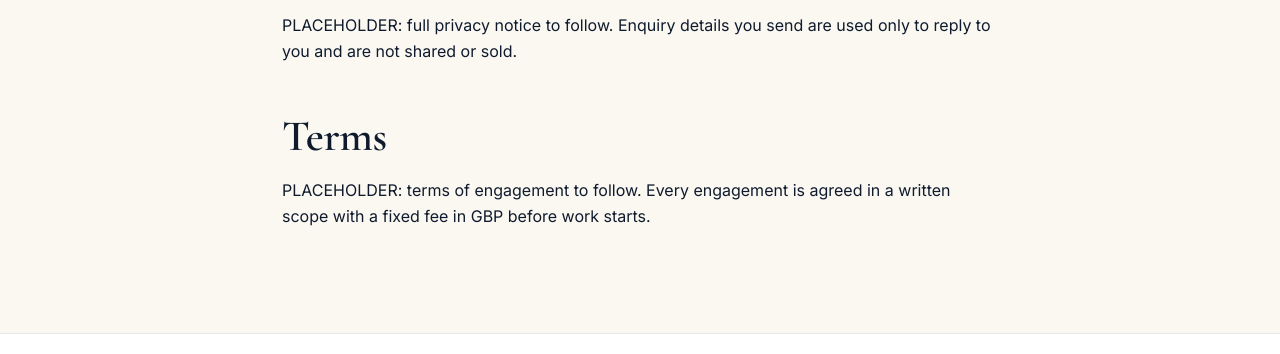
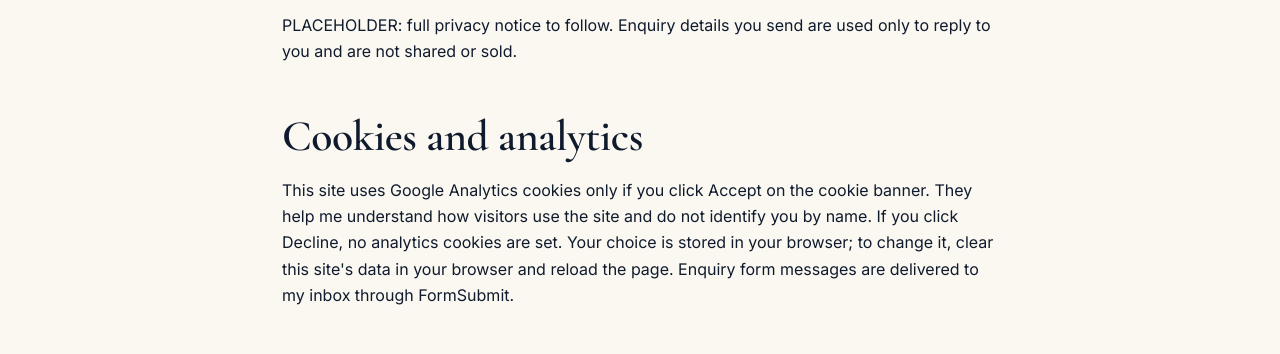
Before and after one commit to Harish1242/harishmanderna.com, a plain HTML site: page legal.html in a window 1280 px wide. Shown: the part 897-1251 px from the top of the page. Drawn offline with nearby package versions, Linux system fonts and the light colour scheme.

Commit message:
Add cookies and analytics note to privacy page

```diff
--- a/legal.html
+++ b/legal.html
@@ -48,6 +48,7 @@
 <section class="sec"><div class="wrap narrow prose">
 <h2 id="disclaimer">Disclaimer</h2><p>Services are commercial, financial and contract consulting only. Harish Manderna is not a solicitor and does not provide regulated legal advice. Obtain independent legal and tax advice before entering any transaction.</p>
 <h2 id="privacy">Privacy</h2><p>PLACEHOLDER: full privacy notice to follow. Enquiry details you send are used only to reply to you and are not shared or sold.</p>
+<h2 id="cookies">Cookies and analytics</h2><p>This site uses Google Analytics cookies only if you click Accept on the cookie banner. They help me understand how visitors use the site and do not identify you by name. If you click Decline, no analytics cookies are set. Your choice is stored in your browser; to change it, clear this site's data in your browser and reload the page. Enquiry form messages are delivered to my inbox through FormSubmit.</p>
 <h2 id="terms">Terms</h2><p>PLACEHOLDER: terms of engagement to follow. Every engagement is agreed in a written scope with a fixed fee in GBP before work starts.</p>
 </div></section>
 </main>
```
